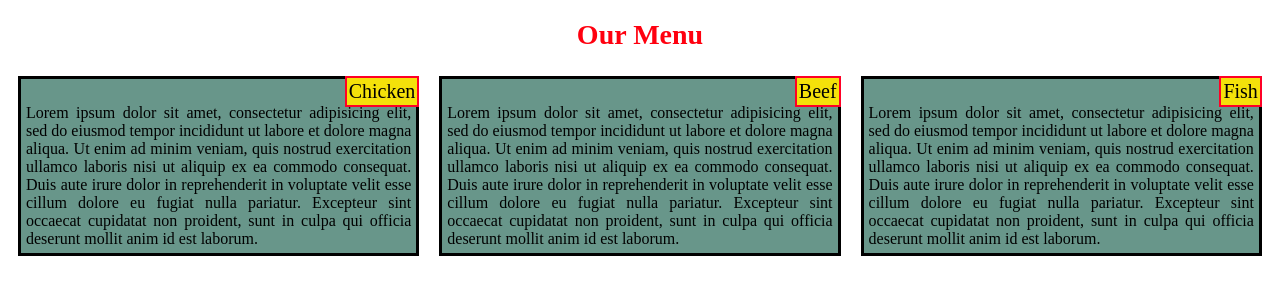
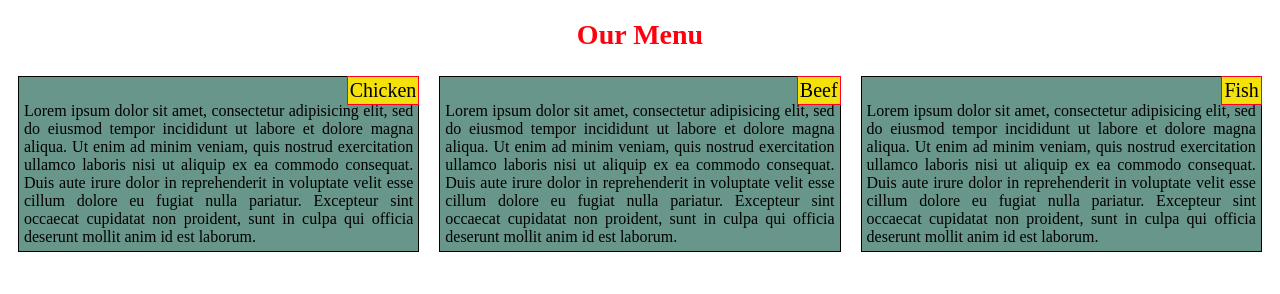
Before and after one commit to CryspyKnight/coursera-module-2, a plain HTML site: page index.html in a window 1280 px wide. Drawn offline with Linux system fonts and the light colour scheme.

Commit message:
Update module 2.css

```diff
--- a/module 2.css
+++ b/module 2.css
@@ -18,7 +18,7 @@
 		background-color: #68968AFF;
 		padding: 5px;
 		padding-top: 25px;
-		border: 3px solid black;
+		border: 1px solid black;
 		margin: 10px;
 	}
 
@@ -166,7 +166,7 @@ section {
 		position: absolute;
 		right: 0px;
 		top: 0px;
-		border: 2px solid #FF0026FF;
+		border: 1px solid #FF0026FF;
 		padding: 2px;
 		font-size: 125%;
 	}
@@ -175,7 +175,7 @@ section {
 		position: absolute;
 		right: 0px;
 		top: 0px;
-		border: 2px solid #FF0026FF;
+		border: 1px solid #FF0026FF;
 		padding: 2px;
 		font-size: 125%;
 	}
@@ -184,7 +184,7 @@ section {
 		position: absolute;
 		right: 0px;
 		top: 0px;
-		border: 2px solid #FF0026FF;
+		border: 1px solid #FF0026FF;
 		padding: 2px;
 		font-size: 125%;
 	}
```
